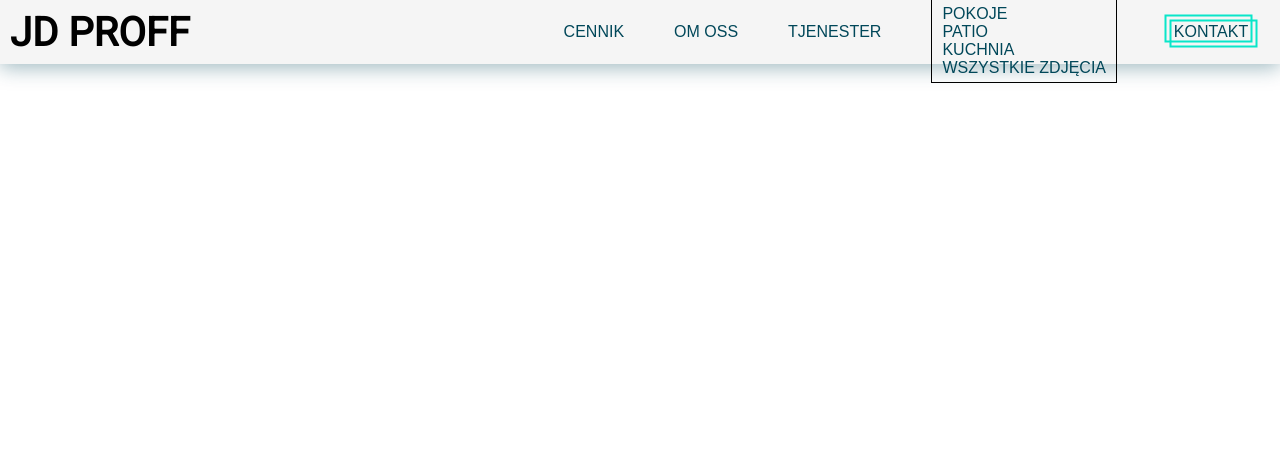
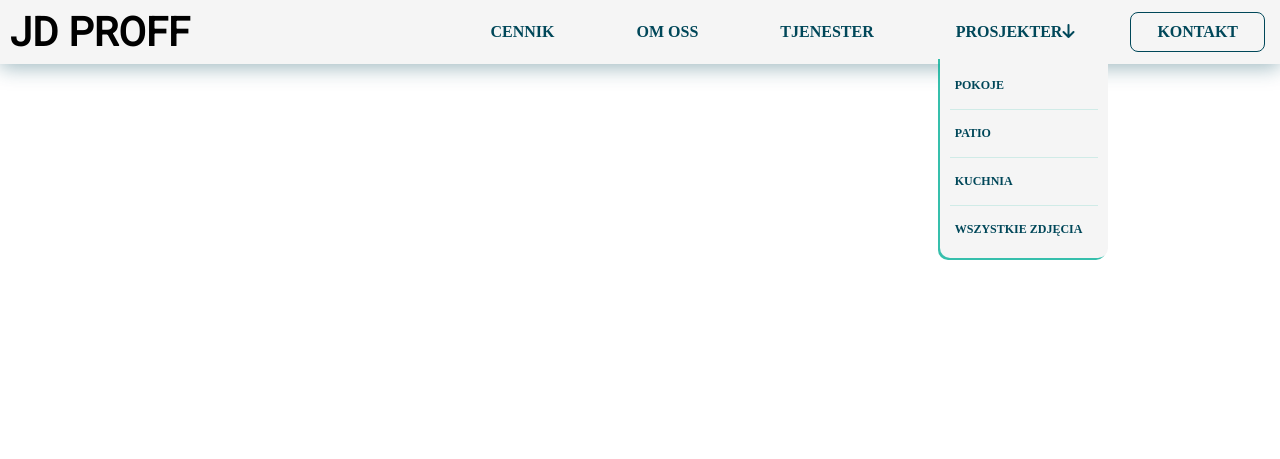
Before and after one commit to R3M3KPOL/jdproff--production, a PHP site: page / in a window 1280 px wide. Shown: the top 459 px of the page. Run offline with PHP 8.4, Linux system fonts and the light colour scheme; some libraries are stand-ins or nearby versions.

Commit message:
second version for menu bar

```diff
--- a/index.html
+++ b/index.html
@@ -15,6 +15,7 @@
     <link href="https://fonts.googleapis.com/css2?family=Archivo+Black&display=swap" rel="stylesheet">
     <!-- <link rel="short icon" type="image/png" href="img/photo/favicon/favicon-32x32.png">
     <link rel="short icon" type="image/png" href="img/photo/favicon/favicon-16x16.png"> -->
+
     <link rel="stylesheet" href="./src/css/style.css">
     <title>JD PROFF</title>
     <meta name="description" content="oferujemy usługi z zakresu prac budowlanych .Zajmujemy się wykonywaniem prac na terenie Oslo i okolic.
@@ -39,20 +40,27 @@ podejmujemy się długoterminowych prac wyjazdowych.">
                 </svg>
             </button>
             <ul class="header__items">
-                <li class="header__list"><a href="#" class="header__item header__item--border">Cennik</a>
+                <li class="header__list"><a href="#" class="header__item">Cennik</a>
                 </li>
-                <li class="header__list"><a href="#top" class="header__item header__item--border">Om oss</a></li>
-                <li class="header__list"><a href="#middle" class="header__item header__item--border">Tjenester</a>
+                <li class="header__list"><a href="#top" class="header__item">Om oss</a></li>
+                <li class="header__list"><a href="#middle" class="header__item">Tjenester</a>
                 </li>
-                <li class="header__list"><a href="#bottom" class="header__item header__item--border">Prosjekter</a>
+                <li class="header__list header__list--dropdown"><a href="#bottom"
+                        class="header__item header__item--arrow">Prosjekter
+                        <span class="header__arrow"><i class="fa-solid fa-arrow-down" aria-hidden="true"></i></span>
+                    </a>
+
                     <ul class="header__dropdown">
-                        <li class="header__dp_item"><a href="#" class="header__item">pokoje</a></li>
-                        <li class="header__dp_item"><a href="#" class="header__item">patio</a></li>
-                        <li class="header__dp_item"><a href="#" class="header__item">kuchnia</a></li>
-                        <li class="header__dp_item"><a href="#" class="header__item">Wszystkie zdjęcia</a></li>
+                        <li class="header__dp_item"><a href="#" class="header__item header__item--margin">pokoje</a>
+                        </li>
+                        <li class="header__dp_item"><a href="#" class="header__item header__item--margin">patio</a></li>
+                        <li class="header__dp_item"><a href="#" class="header__item header__item--margin">kuchnia</a>
+                        </li>
+                        <li class="header__dp_item"><a href="#" class="header__item header__item--margin">Wszystkie
+                                zdjęcia</a></li>
                     </ul>
                 </li>
-                <li class="header__list item--border"><a href="#contact" class="header__item ">Kontakt</a>
+                <li class="header__list"><a href="#contact" class="header__item ">Kontakt</a>
                 </li>
             </ul>
         </nav>
--- a/src/css/style.css
+++ b/src/css/style.css
@@ -18,7 +18,7 @@ body {
 h1,
 h2,
 h3 {
-  font-family: Roboto, sans-serif;
+  font-family: "Roboto", "sans-serif";
 }
 
 p,
@@ -27,7 +27,16 @@ li,
 span,
 label,
 input {
-  font-family: Archivo-Black, sans-serif;
+  font-family: "sans-serif", "Archivo-Black";
+}
+
+a {
+  font-size: 1rem;
+  font-weight: bold;
+}
+
+.header__item--margin {
+  font-size: 0.75rem;
 }
 
 .item--border::after, .item--border::before {
@@ -35,7 +44,7 @@ input {
   display: block;
   position: relative;
   padding: 0.75rem;
-  width: 5.5em;
+  width: 100%;
   left: 0;
   border: 0.125rem solid #004759;
   -webkit-transition: -webkit-transform 0.2s;
@@ -46,11 +55,11 @@ input {
 }
 
 .item--border::before {
-  top: 1.375rem;
+  top: 1.625rem;
 }
 
 .item--border::after {
-  bottom: 1.5rem;
+  bottom: 1.5625rem;
 }
 
 .item--border::after {
@@ -139,6 +148,9 @@ input {
   display: -webkit-box;
   display: -ms-flexbox;
   display: flex;
+  -webkit-box-pack: center;
+      -ms-flex-pack: center;
+          justify-content: center;
   -webkit-box-orient: vertical;
   -webkit-box-direction: normal;
       -ms-flex-direction: column;
@@ -146,7 +158,9 @@ input {
   position: fixed;
   top: 0;
   left: 0;
+  right: 0;
   width: 100%;
+  margin: 0 auto;
   background-color: #f5f5f5;
   -webkit-box-shadow: 0 3px 20px rgba(0, 71, 89, 0.4);
           box-shadow: 0 3px 20px rgba(0, 71, 89, 0.4);
@@ -171,6 +185,7 @@ input {
 }
 .header__navigation {
   width: 100%;
+  max-width: 87.5em;
 }
 .header__img {
   height: 3.125rem;
@@ -228,14 +243,36 @@ input {
   text-align: center;
   cursor: pointer;
 }
+.header__list:nth-child(5) {
+  border: 0.0625rem solid #004759;
+  border-radius: 0.5rem;
+  -webkit-transition: border-radius 0.2s ease-in-out;
+  transition: border-radius 0.2s ease-in-out;
+}
+.header__list:nth-child(5):hover {
+  border-radius: 1.25rem;
+}
 .header__item {
+  margin: 0.5rem;
+  padding: 0.5rem;
   color: #004759;
   text-transform: uppercase;
   -webkit-transition: color 0.2s ease-in-out;
   transition: color 0.2s ease-in-out;
 }
+.header__item--arrow {
+  display: -webkit-box;
+  display: -ms-flexbox;
+  display: flex;
+  -ms-flex-wrap: nowrap;
+      flex-wrap: nowrap;
+}
+.header__item--margin {
+  margin-left: 0;
+  padding-left: 0.3125rem;
+}
 .header__list:hover > .header__item {
-  color: #09e6c9;
+  color: #05d1b6;
 }
 .header__logo {
   display: -webkit-box;
@@ -247,11 +284,50 @@ input {
           align-items: center;
 }
 .header__dropdown {
-  border: 1px solid black;
+  display: -webkit-box;
+  display: -ms-flexbox;
+  display: flex;
+  -webkit-box-orient: vertical;
+  -webkit-box-direction: normal;
+      -ms-flex-direction: column;
+          flex-direction: column;
+  -webkit-box-align: start;
+      -ms-flex-align: start;
+          align-items: flex-start;
+  position: static;
+  margin-left: 5rem;
   padding: 0.3125rem 0.625rem;
+  background-color: #f5f5f5;
+  -webkit-box-shadow: -2px 2px 0px rgba(4, 175, 152, 0.8);
+          box-shadow: -2px 2px 0px rgba(4, 175, 152, 0.8);
+  border-radius: 0 0 0.625rem 0.625rem;
+  cursor: pointer;
+}
+@media (min-width: 48em) {
+  .header__dropdown {
+    position: absolute;
+    margin-left: auto;
+  }
 }
 .header__dp_item {
-  text-align: start;
+  display: -webkit-box;
+  display: -ms-flexbox;
+  display: flex;
+  -webkit-box-orient: vertical;
+  -webkit-box-direction: normal;
+      -ms-flex-direction: column;
+          flex-direction: column;
+  -webkit-box-align: start;
+      -ms-flex-align: start;
+          align-items: flex-start;
+  width: 100%;
+  border-bottom: 1px solid rgba(4, 175, 152, 0.1529411765);
+}
+.header__dp_item:nth-last-child(1) {
+  border: none;
+}
+.header__dp_item:hover > .header__item {
+  color: #05d1b6;
 }
 
 .main__video {
--- a/src/sass/abstracts/_mixin.scss
+++ b/src/sass/abstracts/_mixin.scss
@@ -7,17 +7,18 @@
     display: block;
     position: relative;
     padding: rem(12);//12px;
-    width: em(88);//5.5em;
+    // width: em(88);//5.5em;
+    width: 100%;
     left: 0;
     border: rem(2) solid $bgc-dark;
     transition: transform .2s;
     z-index: -1;
 }
 .item--border::before{
-    top: rem(22);//22px;
+    top: rem(26);//22px;
 }
 .item--border::after{
-    bottom: rem(24);//24px;
+    bottom: rem(25);//24px;
 }
 // .item--border:hover::after {
 //     border:rem(2) solid $bgc-box;
--- a/src/sass/abstracts/_variables.scss
+++ b/src/sass/abstracts/_variables.scss
@@ -1,10 +1,17 @@
-//colors
+//colors&bgc
+//backgrounds
 $bgc-header:#f5f5f5;
 $bgc-box:#009581;
 $bgc-dark:#004759;
 $bgc-button:#004759;
 $bgc-footer:#252525;
 $bgc-shadow:#00475966;
+//colors
+$color-black:#004759;
+$color-semiBlack:#05d1b6;
 $color-hover-social:#09e6c9;
-$border-hover:#004759;
 $color-hover-btn: #f5f5f5;
+
+//another animations
+$border:#04af9827;
+$color-box-shadow:#04af98cc;
--- a/src/sass/base/_font-face.scss
+++ b/src/sass/base/_font-face.scss
@@ -1,4 +1,3 @@
-$font-family-title:Roboto,
-sans-serif;
-$font-family-text:Archivo-Black,
-sans-serif;
+$font-family-title:'Roboto',
+'sans-serif';
+$font-family-text:'sans-serif','Archivo-Black';
--- a/src/sass/base/_typography.scss
+++ b/src/sass/base/_typography.scss
@@ -6,7 +6,6 @@ body {
     max-width: em(1400);
     margin: 0 auto;
 }
-
 
 h1,
 h2,
@@ -22,3 +21,13 @@ label,
 input {
     font-family: $font-family-text;
 }
+
+
+
+a{font-size: rem(16);
+    font-weight: bold;
+}
+
+.header__item--margin{
+    font-size: rem(12);
+}
--- a/src/sass/layout/_header.scss
+++ b/src/sass/layout/_header.scss
@@ -4,13 +4,17 @@
 
 .header {
     display: flex;
+    justify-content: center;
     flex-direction: column;
     position: fixed;
     top: 0;
     left: 0;
+    right: 0;
     width: 100%;
+    margin: 0 auto;
     background-color: $bgc-header;
     box-shadow: 0 3px 20px $bgc-shadow;
+
 
         @include breakpoint-min(md){
             max-height: 8vh;
@@ -26,6 +30,8 @@
 
     &__navigation {
         width: 100%;
+        max-width: em(1400);
+
     }
 
     &__img {
@@ -64,27 +70,74 @@
         margin: rem(10) rem(15);
         text-align: center;
         cursor: pointer;
+            &:nth-child(5){
+            border: rem(1) solid $bgc-button;
+            border-radius: rem(8);
+            transition: border-radius .2s ease-in-out;
+                &:hover{
+            border-radius: rem(20);
+                }
+            }
 
     }
 
     &__item{
-    color: $bgc-dark;
-    text-transform: uppercase;
-    transition: color .2s ease-in-out;
+        margin: rem(8);
+        padding:rem(8) ;
+        color: $color-black;
+        text-transform: uppercase;
+        transition: color .2s ease-in-out;
+        &--arrow{
+            display: flex;
+            flex-wrap: nowrap;
+        }
+        &--margin{
+            margin-left: 0;
+            padding-left: rem(5);
+        }
     }
     &__list:hover>&__item{
-        color: $color-hover-social;
+        color: $color-semiBlack;
+
+
     }
+
     &__logo{
         display: flex;
         margin: rem(10);
         align-items: center;
     }
     &__dropdown{
-        border: 1px solid black;
+        display: flex;
+        flex-direction: column;
+        align-items: flex-start;
+        position: static;
+        margin-left: rem(80);
         padding: rem(5) rem(10);
+        background-color:$bgc-header;
+        box-shadow:-2px 2px 0px $color-box-shadow;
+        border-radius:0 0 rem(10) rem(10);
+        cursor: pointer;
+
+        @include breakpoint-min(md){
+          position: absolute;
+          margin-left: auto;
+        }
     }
     &__dp_item{
-        text-align: start;
+        display: flex;
+        flex-direction: column;
+        align-items: flex-start;
+        width: 100%;
+        border-bottom: 1px solid $border;
+        &:nth-last-child(1){
+        border: none;
+        }
+        &:hover>.header__item{
+        color: $color-semiBlack;
+        }
+
     }
+
+
 }
```
Also changed, not shown: 1 other file.
